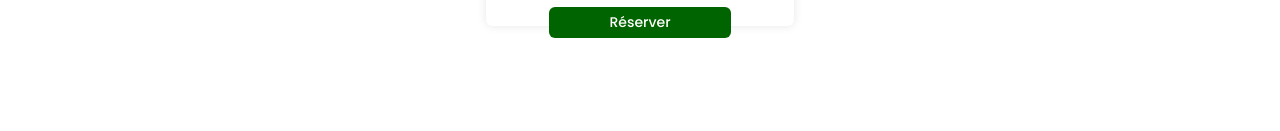
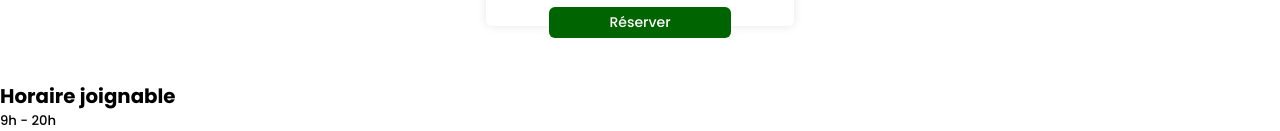
Before and after one commit to TheoKennel/AgneauNico, a website built with Parcel: page Tarifs.html in a window 1280 px wide. Shown: the part 1129-1260 px from the top of the page. Before the commit the page ends 1190 px from the top, so only its background shows below. Built offline with nearby package versions, Linux system fonts and the light colour scheme.

Commit message:
ajout section footer css + page Tarifs.html

```diff
--- a/Tarifs.html
+++ b/Tarifs.html
@@ -69,7 +69,17 @@
   </div>
 </section>
 <footer>
+  <div class="services_list">
+    <div class="service">
+      <img src="img/clock.png" alt=""clock>
+      <h2>Horaire joignable</h2>
+      <p>9h - 20h</p>
+    </div>
 
+
+
+
+  </div>
 </footer>
 </body>
 </html>
--- a/css/style.css
+++ b/css/style.css
@@ -350,9 +350,11 @@ header {
   outline: 1px solid darkgreen;
 }
 
-#contact form input[type="submit"]{
+#contact form input[type="submit"] {
   margin-top: 15px;
   color: #fff;
   background-color: darkgreen;
   border: 1px solid darkgreen;
 }
+
+/* Footer Section */
```
